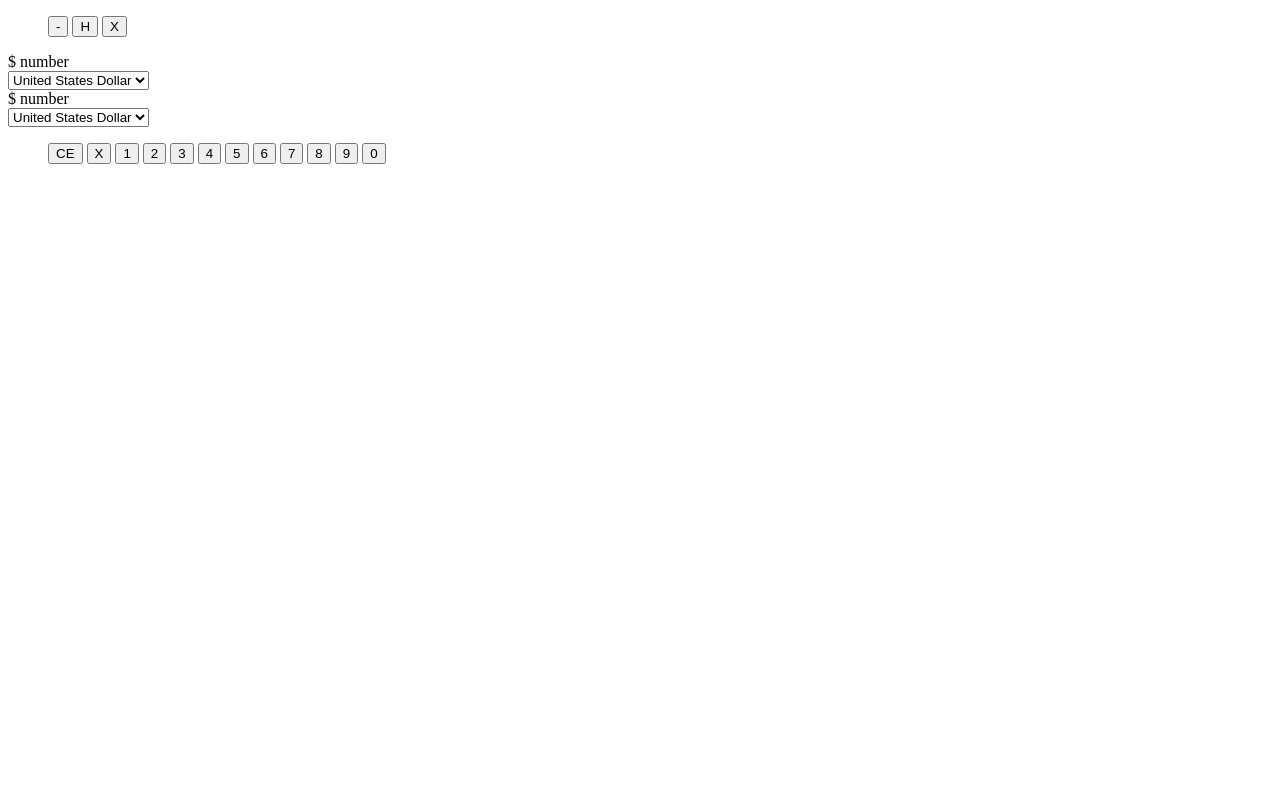
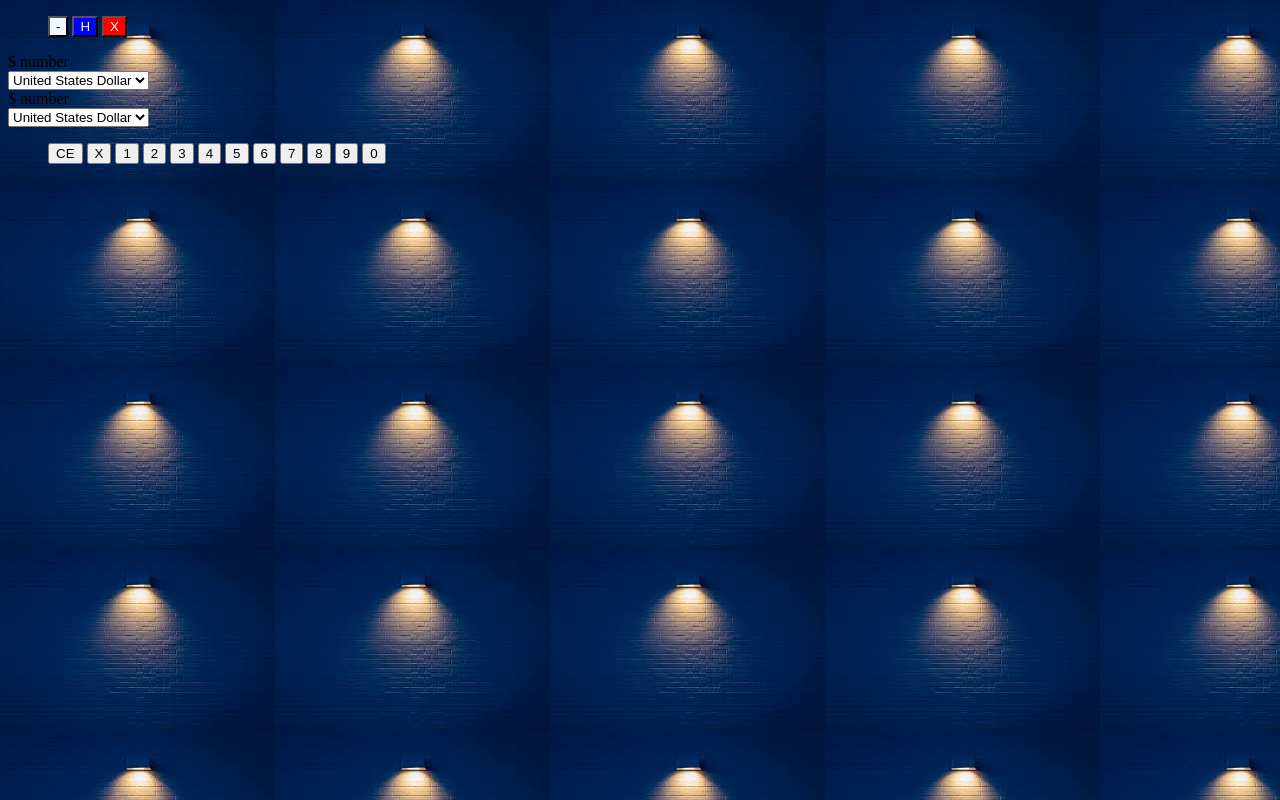
Before and after one commit to programming10000/Currency-Converter, a plain HTML site: page index.html in a window 1280 px wide. Drawn offline with Linux system fonts and the light colour scheme.

Commit message:
first commit

```diff
--- a/index.html
+++ b/index.html
@@ -5,13 +5,14 @@
     <meta http-equiv="X-UA-Compatible" content="IE=edge">
     <meta name="viewport" content="width=device-width, initial-scale=1.0">
     <title>currency</title>
+    <link rel="stylesheet" href="style.css">
 </head>
-<body>
-   <div class="header">
+<body class="body">
+   <div class="buttonb">
     <ul>
-        <button>-</button>
-        <button>H</button>
-        <button>X</button>
+        <button class="btnm">-</button>
+        <button class="btnh">H</button>
+        <button class="btnx">X</button>
     </ul>
    </div>
    <div>
@@ -42,7 +43,7 @@
         </select>
     </div>
 </div>
-<div>
+<div class="buttona">
     <ul>
     <button>CE</button>
     <button>X</button>
--- a/style.css
+++ b/style.css
@@ -1,6 +1,5 @@
 .body{
-    background-color: darkgray;
-    background-image: none;
+    background-image: url('images/1.jpg');
 }
 .navbar{
     background-color: brown;
@@ -8,3 +7,19 @@
 .footer{
     background-color: darkgreen;
 }
+.btnx{
+    background-color: red;
+    color: white;
+}
+.btnh{
+    background-color: blue;
+    color: whitesmoke;
+}
+.btnm{
+    background-color: aliceblue;
+    color: black;
+}
+.buttonb{
+    position: relative;
+
+}
```
Also changed, not shown: images/1.jpg (added).
